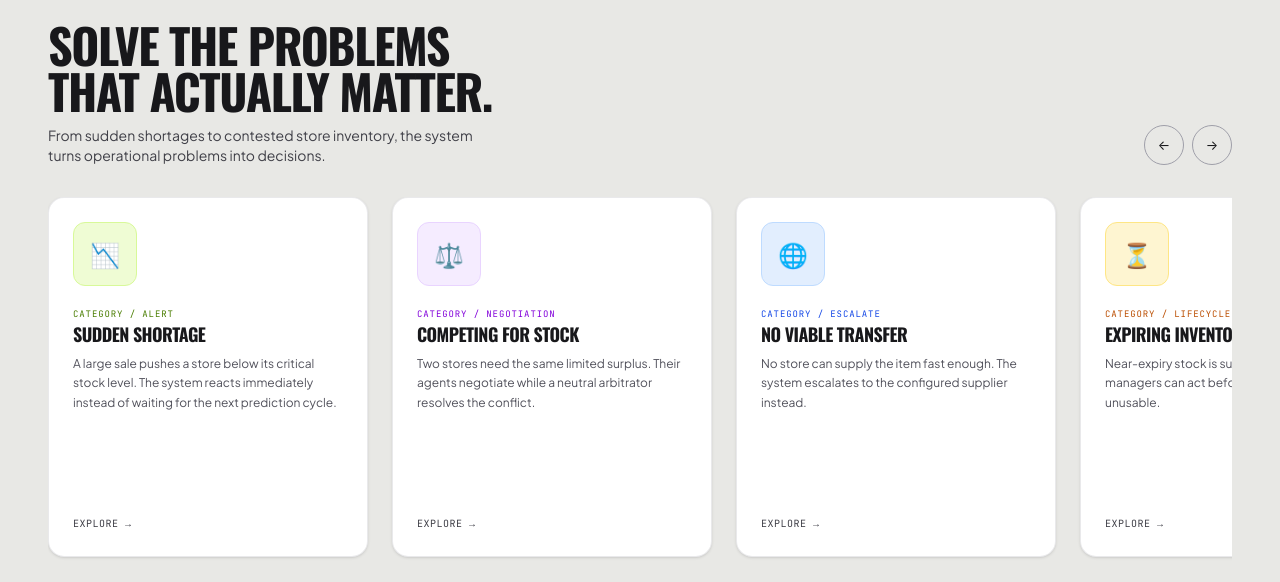
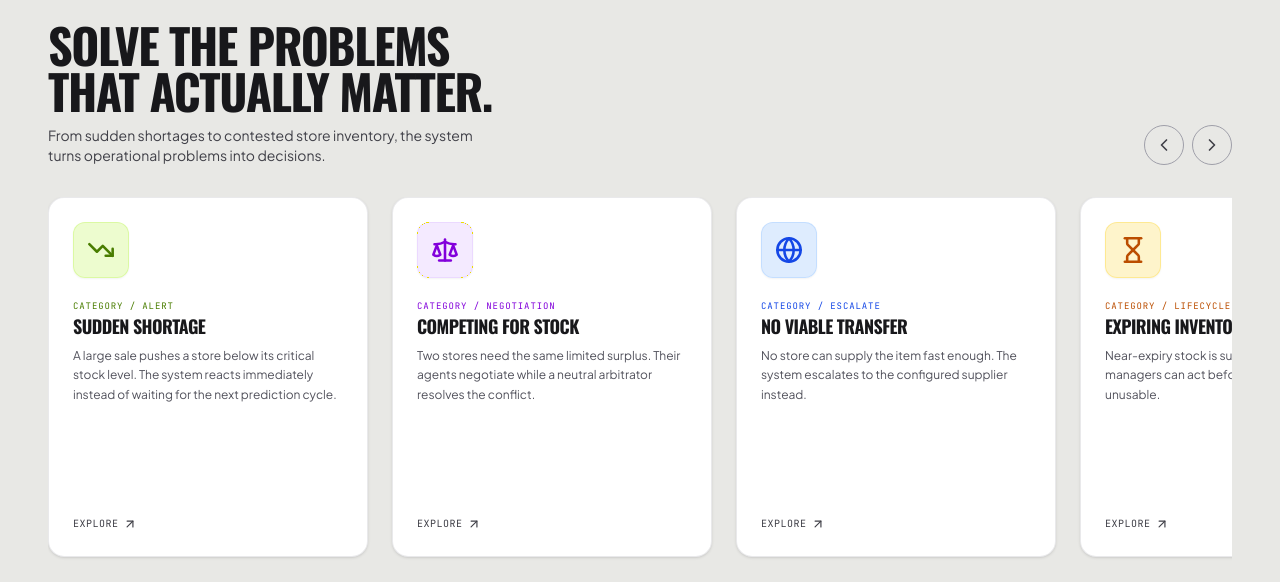
Before and after one commit to TridibeshSam31/Retail-Store-Agent, a Next.js app in the folder frontend/: page / in a window 1280 px wide. Shown: the part 2860-3442 px from the top of the page. Built offline with nearby package versions, Linux system fonts and the light colour scheme; no server answers.

Commit message:
implement landing page with identity selector and hero section

```diff
--- a/frontend/app/page.tsx
+++ b/frontend/app/page.tsx
@@ -8,6 +8,16 @@ import { Button } from "@/components/ui/primitives";
 import { useAppStore } from "@/lib/store";
 import { toast } from "sonner";
 import Link from "next/link";
+import {
+  TrendingDown,
+  Scale,
+  Globe,
+  Hourglass,
+  CheckCircle2,
+  ChevronLeft,
+  ChevronRight,
+  ArrowUpRight,
+} from "lucide-react";
 
 export default function WareAgentHomepage() {
   const router = useRouter();
@@ -710,17 +720,17 @@ export default function WareAgentHomepage() {
             <div className="flex gap-2">
               <button
                 onClick={() => scrollCarousel("left")}
-                className="size-10 rounded-full border border-zinc-400 hover:border-black hover:bg-white/60 flex items-center justify-center transition-all cursor-pointer"
+                className="size-10 rounded-full border border-zinc-400 hover:border-black hover:bg-white/60 flex items-center justify-center transition-all cursor-pointer text-zinc-700 hover:text-black"
                 title="Scroll Left"
               >
-                ←
+                <ChevronLeft className="size-5" />
               </button>
               <button
                 onClick={() => scrollCarousel("right")}
-                className="size-10 rounded-full border border-zinc-400 hover:border-black hover:bg-white/60 flex items-center justify-center transition-all cursor-pointer"
+                className="size-10 rounded-full border border-zinc-400 hover:border-black hover:bg-white/60 flex items-center justify-center transition-all cursor-pointer text-zinc-700 hover:text-black"
                 title="Scroll Right"
               >
-                →
+                <ChevronRight className="size-5" />
               </button>
             </div>
           </div>
@@ -732,10 +742,10 @@ export default function WareAgentHomepage() {
             style={{ scrollbarWidth: "none" }}
           >
             {/* CARD 1 */}
-            <div className="min-w-[280px] sm:min-w-[320px] bg-white rounded-2xl p-6 flex flex-col justify-between h-[360px] border border-zinc-200/80 snap-start shadow-sm hover:border-[#a3e635] hover:shadow-md transition-all">
+            <div className="min-w-[280px] sm:min-w-[320px] bg-white rounded-2xl p-6 flex flex-col justify-between h-[360px] border border-zinc-200/80 snap-start shadow-sm hover:border-[#a3e635] hover:shadow-md transition-all group">
               <div className="space-y-4">
-                <div className="size-16 rounded-xl bg-lime-100/80 border border-lime-200 flex items-center justify-center text-2xl">
-                  📉
+                <div className="size-14 rounded-xl bg-lime-100/90 border border-lime-200/80 flex items-center justify-center text-lime-700 shadow-xs group-hover:scale-105 transition-transform">
+                  <TrendingDown className="size-7 stroke-[2.2]" />
                 </div>
                 <div className="space-y-2">
                   <span className="text-[9px] font-mono font-800 text-lime-700 uppercase tracking-widest">Category / Alert</span>
@@ -745,16 +755,16 @@ export default function WareAgentHomepage() {
                   </p>
                 </div>
               </div>
-              <button onClick={scrollToSelector} className="text-[10px] font-mono font-700 text-zinc-700 hover:text-black uppercase tracking-wider text-left pt-2 cursor-pointer">
-                Explore →
+              <button onClick={scrollToSelector} className="text-[10px] font-mono font-700 text-zinc-700 hover:text-black uppercase tracking-wider text-left pt-2 cursor-pointer flex items-center gap-1">
+                Explore <ArrowUpRight className="size-3.5" />
               </button>
             </div>
 
             {/* CARD 2 */}
-            <div className="min-w-[280px] sm:min-w-[320px] bg-white rounded-2xl p-6 flex flex-col justify-between h-[360px] border border-zinc-200/80 snap-start shadow-sm hover:border-purple-400 hover:shadow-md transition-all">
+            <div className="min-w-[280px] sm:min-w-[320px] bg-white rounded-2xl p-6 flex flex-col justify-between h-[360px] border border-zinc-200/80 snap-start shadow-sm hover:border-purple-400 hover:shadow-md transition-all group">
               <div className="space-y-4">
-                <div className="size-16 rounded-xl bg-purple-100/80 border border-purple-200 flex items-center justify-center text-2xl">
-                  ⚖️
+                <div className="size-14 rounded-xl bg-purple-100/90 border border-purple-200/80 flex items-center justify-center text-purple-700 shadow-xs group-hover:scale-105 transition-transform">
+                  <Scale className="size-7 stroke-[2.2]" />
                 </div>
                 <div className="space-y-2">
                   <span className="text-[9px] font-mono font-800 text-purple-700 uppercase tracking-widest">Category / Negotiation</span>
@@ -764,16 +774,16 @@ export default function WareAgentHomepage() {
                   </p>
                 </div>
               </div>
-              <button onClick={scrollToSelector} className="text-[10px] font-mono font-700 text-zinc-700 hover:text-black uppercase tracking-wider text-left pt-2 cursor-pointer">
-                Explore →
+              <button onClick={scrollToSelector} className="text-[10px] font-mono font-700 text-zinc-700 hover:text-black uppercase tracking-wider text-left pt-2 cursor-pointer flex items-center gap-1">
+                Explore <ArrowUpRight className="size-3.5" />
               </button>
             </div>
 
             {/* CARD 3 */}
-            <div className="min-w-[280px] sm:min-w-[320px] bg-white rounded-2xl p-6 flex flex-col justify-between h-[360px] border border-zinc-200/80 snap-start shadow-sm hover:border-blue-400 hover:shadow-md transition-all">
+            <div className="min-w-[280px] sm:min-w-[320px] bg-white rounded-2xl p-6 flex flex-col justify-between h-[360px] border border-zinc-200/80 snap-start shadow-sm hover:border-blue-400 hover:shadow-md transition-all group">
               <div className="space-y-4">
-                <div className="size-16 rounded-xl bg-blue-100/80 border border-blue-200 flex items-center justify-center text-2xl">
-                  🌐
+                <div className="size-14 rounded-xl bg-blue-100/90 border border-blue-200/80 flex items-center justify-center text-blue-700 shadow-xs group-hover:scale-105 transition-transform">
+                  <Globe className="size-7 stroke-[2.2]" />
                 </div>
                 <div className="space-y-2">
                   <span className="text-[9px] font-mono font-800 text-blue-700 uppercase tracking-widest">Category / Escalate</span>
@@ -783,16 +793,16 @@ export default function WareAgentHomepage() {
                   </p>
                 </div>
               </div>
-              <button onClick={scrollToSelector} className="text-[10px] font-mono font-700 text-zinc-700 hover:text-black uppercase tracking-wider text-left pt-2 cursor-pointer">
-                Explore →
+              <button onClick={scrollToSelector} className="text-[10px] font-mono font-700 text-zinc-700 hover:text-black uppercase tracking-wider text-left pt-2 cursor-pointer flex items-center gap-1">
+                Explore <ArrowUpRight className="size-3.5" />
               </button>
             </div>
 
             {/* CARD 4 */}
-            <div className="min-w-[280px] sm:min-w-[320px] bg-white rounded-2xl p-6 flex flex-col justify-between h-[360px] border border-zinc-200/80 snap-start shadow-sm hover:border-amber-400 hover:shadow-md transition-all">
+            <div className="min-w-[280px] sm:min-w-[320px] bg-white rounded-2xl p-6 flex flex-col justify-between h-[360px] border border-zinc-200/80 snap-start shadow-sm hover:border-amber-400 hover:shadow-md transition-all group">
               <div className="space-y-4">
-                <div className="size-16 rounded-xl bg-amber-100/80 border border-amber-200 flex items-center justify-center text-2xl">
-                  ⏳
+                <div className="size-14 rounded-xl bg-amber-100/90 border border-amber-200/80 flex items-center justify-center text-amber-700 shadow-xs group-hover:scale-105 transition-transform">
+                  <Hourglass className="size-7 stroke-[2.2]" />
                 </div>
                 <div className="space-y-2">
                   <span className="text-[9px] font-mono font-800 text-amber-700 uppercase tracking-widest">Category / Lifecycle</span>
@@ -802,16 +812,16 @@ export default function WareAgentHomepage() {
                   </p>
                 </div>
               </div>
-              <button onClick={scrollToSelector} className="text-[10px] font-mono font-700 text-zinc-700 hover:text-black uppercase tracking-wider text-left pt-2 cursor-pointer">
-                Explore →
+              <button onClick={scrollToSelector} className="text-[10px] font-mono font-700 text-zinc-700 hover:text-black uppercase tracking-wider text-left pt-2 cursor-pointer flex items-center gap-1">
+                Explore <ArrowUpRight className="size-3.5" />
               </button>
             </div>
 
             {/* CARD 5 */}
-            <div className="min-w-[280px] sm:min-w-[320px] bg-white rounded-2xl p-6 flex flex-col justify-between h-[360px] border border-zinc-200/80 snap-start shadow-sm hover:border-emerald-400 hover:shadow-md transition-all">
+            <div className="min-w-[280px] sm:min-w-[320px] bg-white rounded-2xl p-6 flex flex-col justify-between h-[360px] border border-zinc-200/80 snap-start shadow-sm hover:border-emerald-400 hover:shadow-md transition-all group">
               <div className="space-y-4">
-                <div className="size-16 rounded-xl bg-emerald-100/80 border border-emerald-200 flex items-center justify-center text-2xl">
-                  ✅
+                <div className="size-14 rounded-xl bg-emerald-100/90 border border-emerald-200/80 flex items-center justify-center text-emerald-700 shadow-xs group-hover:scale-105 transition-transform">
+                  <CheckCircle2 className="size-7 stroke-[2.2]" />
                 </div>
                 <div className="space-y-2">
                   <span className="text-[9px] font-mono font-800 text-emerald-700 uppercase tracking-widest">Category / Transfer</span>
@@ -821,8 +831,8 @@ export default function WareAgentHomepage() {
                   </p>
                 </div>
               </div>
-              <button onClick={scrollToSelector} className="text-[10px] font-mono font-700 text-zinc-700 hover:text-black uppercase tracking-wider text-left pt-2 cursor-pointer">
-                Explore →
+              <button onClick={scrollToSelector} className="text-[10px] font-mono font-700 text-zinc-700 hover:text-black uppercase tracking-wider text-left pt-2 cursor-pointer flex items-center gap-1">
+                Explore <ArrowUpRight className="size-3.5" />
               </button>
             </div>
 
```
